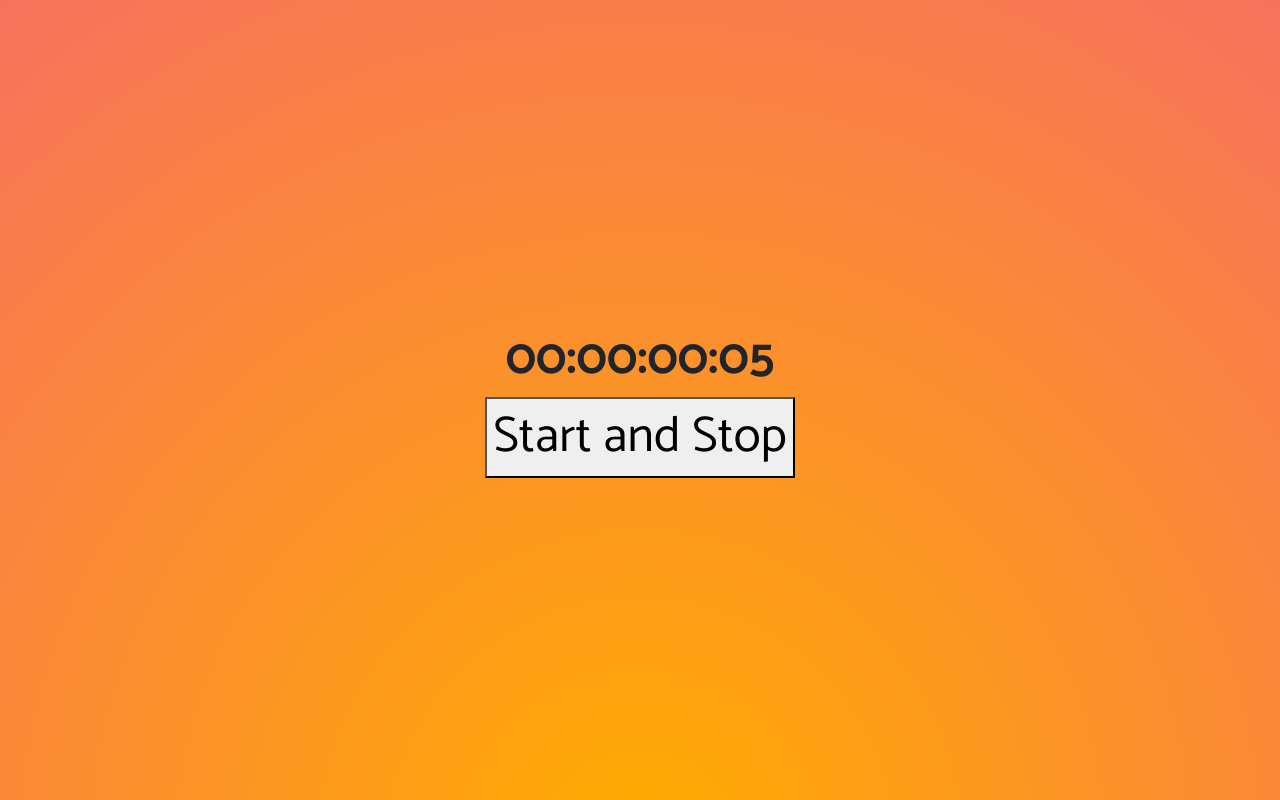
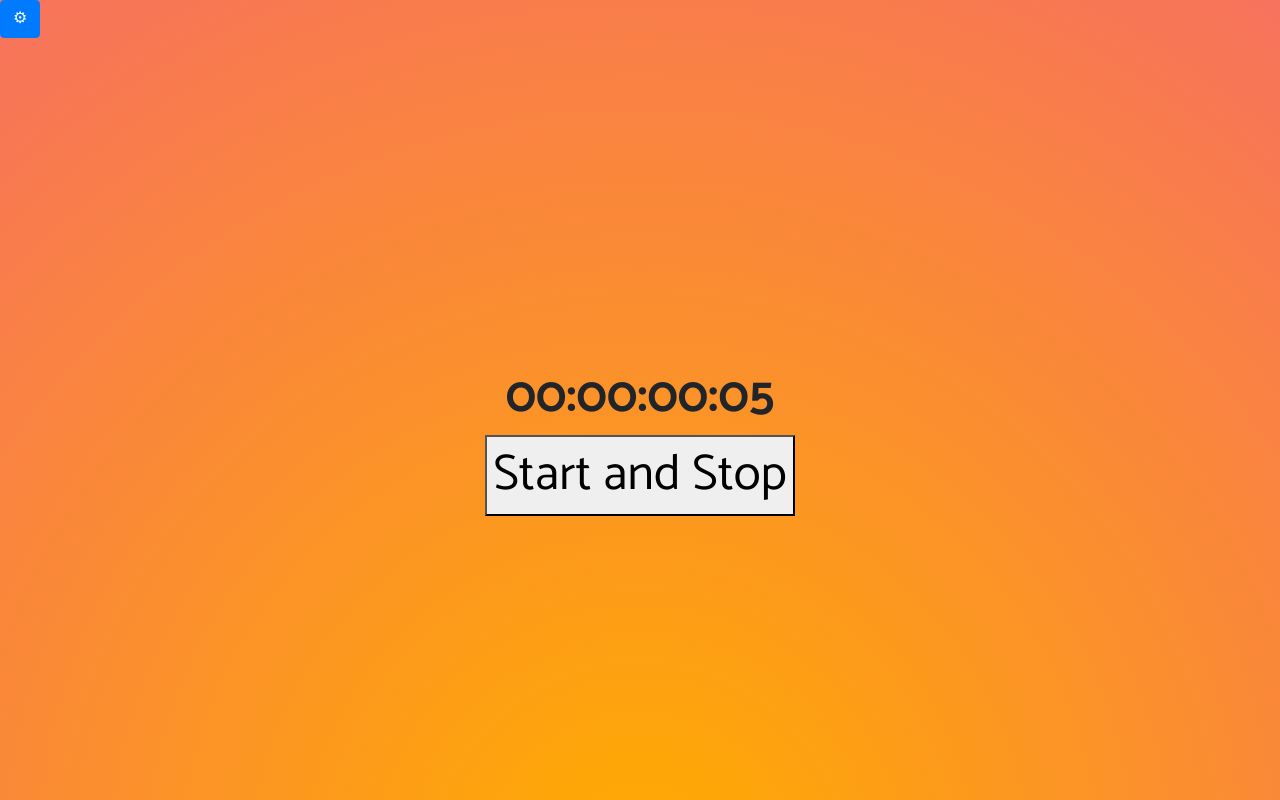
Before and after one commit to NelsonG-C/Desk-Health, a React (Create React App) app: page / in a window 1280 px wide. Shown: the top 800 px of the page. Built offline with nearby package versions, Linux system fonts and the light colour scheme.

Commit message:
menu and settings button added

```diff
--- a/src/App.tsx
+++ b/src/App.tsx
@@ -4,11 +4,22 @@ import './App.css';
 import './styles/styles.css'
 import { Timer } from "./components/timer";
 import { HealthTips } from "./components/healthTips";
+import { slide as Menu } from "react-burger-menu";
+import { Button } from "react-bootstrap";
 import 'bootstrap/dist/css/bootstrap.min.css';
 
 function App() {
   return (
     <div className="App">
+      <div>
+      <Menu>
+        <a id="About" className="menu-item">About</a>
+        <a id="Exercises" className="menu-item">Exercises</a>
+      </Menu>
+      <div className="settings-btn">
+      <Button>&#9881;</Button>
+      </div>
+      </div>
       <div className="timer">
         <Timer/>
         </div>
```
